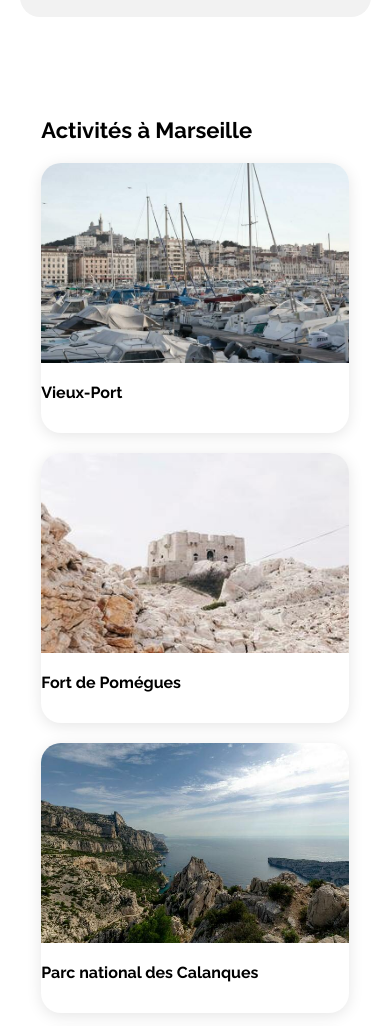
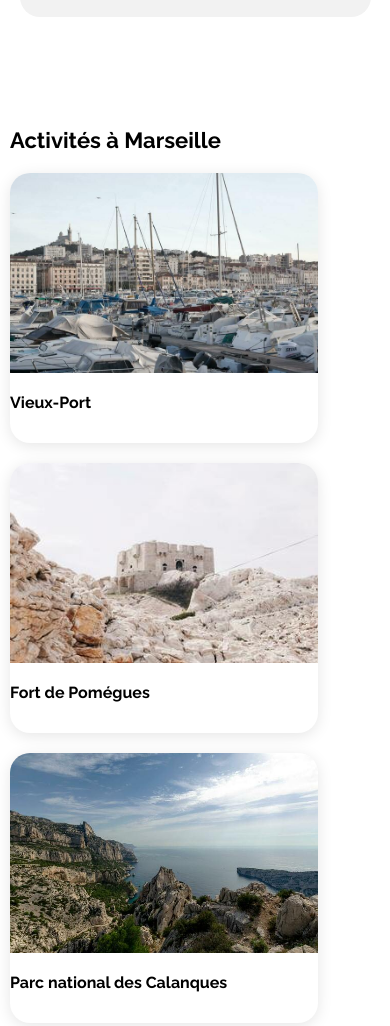
Before and after one commit to armadne/BOOKI-PROJET-MAIN, a plain HTML site: page index.html in a window 390 px wide. Shown: the part 3123-4149 px from the top of the page. Drawn offline with Linux system fonts and the light colour scheme.

Commit message:
responsive tablette : postionne de "activités à Marseille"

```diff
--- a/css/style.css
+++ b/css/style.css
@@ -312,8 +312,9 @@ input {
 
 div.activitees-marseille {
   display: flex;
-  justify-content: center;
+  justify-content: flex-start;
   margin-bottom: 50px;
+  padding: 10px;
 }
 
 section.activitees-marseille {
@@ -559,6 +560,8 @@ footer .assistance-footer {
 
 /**** HEADER ******/
 
+
+
 header {
 
   padding-left: 50px; /* ou un margin si vraiment tu veux */
@@ -702,22 +705,39 @@ header {
     font-size: 13px;
   }
 
-  .activités-marseille {
+
+
+  .activite-marseille {
     display: flex;
     justify-content: space-between;
     margin-bottom: 50px;
   }
 
+  .card-activite-marseille{
+
+    width: 100%;
+      justify-content: space-between;
+    /* margin-bottom: 100px; */
+    height: 270px;
+
+
+
+  }
+
+
+/*
   .card-activite-marseille {
-    width: 193px;
+    /*width: 193px;*/
+   /*
     height: 270px;
     border-radius: 20px;
     gap: 10px;
   }
+*/
 
-  div.activités-marseille {
+
+  div.activitees-marseille {
     display: flex;
-
     justify-content: space-between;
     margin-bottom: 50px;
   }
@@ -936,6 +956,8 @@ header {
     }
         */
 
+
+
     .card-activite-marseille {
         width: 100%;
         border-radius: 20px;
```
